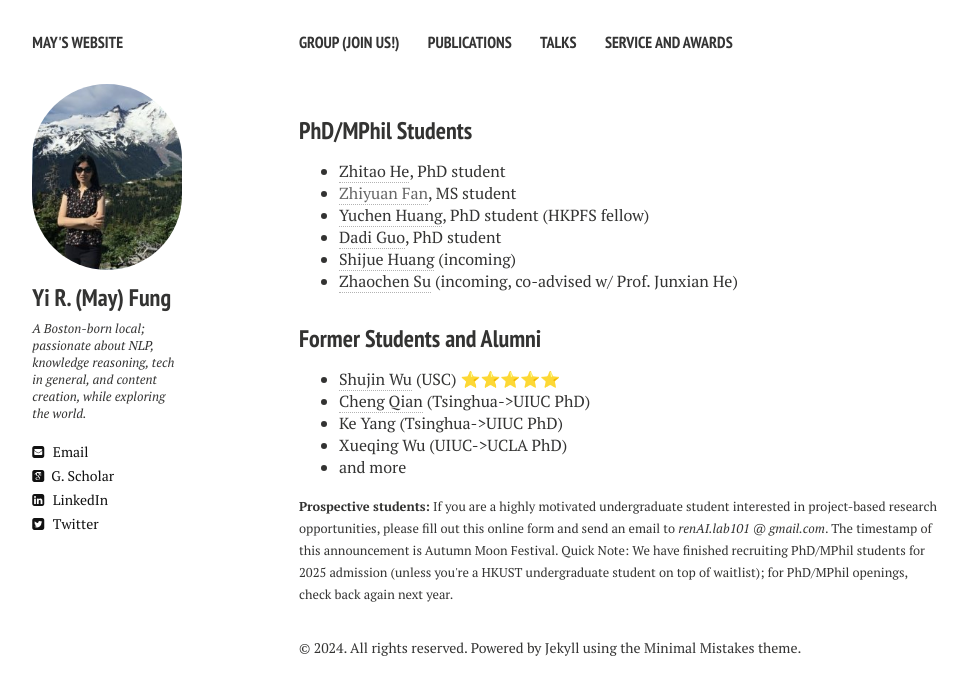
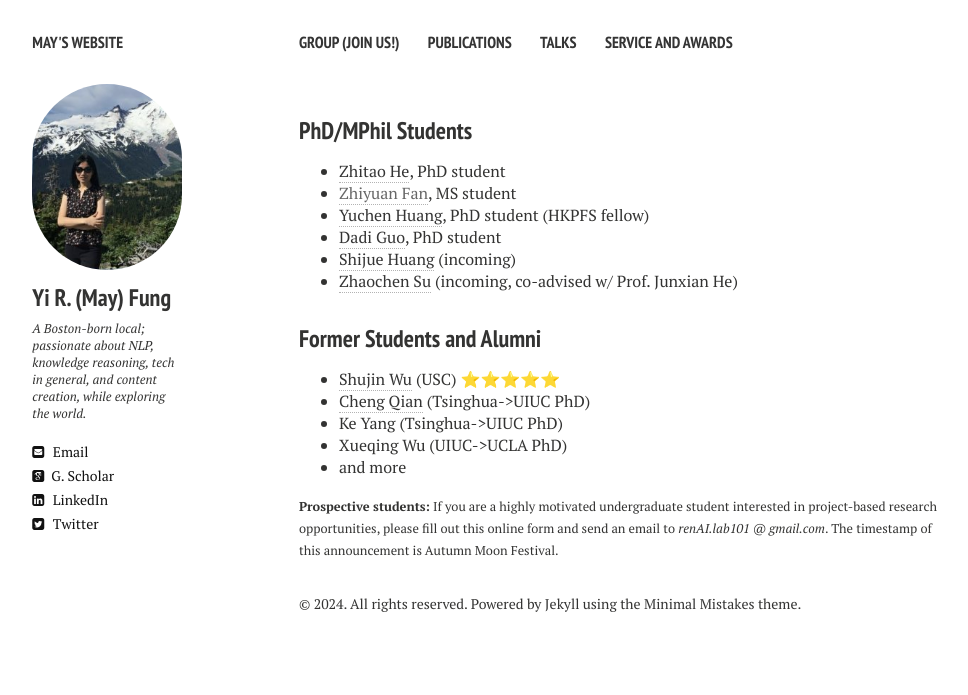
Before and after one commit to mayrfung/mayrfung.github.io, a Jekyll site: the page built from group.md, in a window 1280 px wide. Shown: the top 695 px of the page, without its empty margins (21-989 px from the left). Built offline with Jekyll 4.4.1, drawn with Linux system fonts in a browser that asks for light colours; nearby versions of some CDN libraries.

Commit message:
Update group.html

```diff
--- a/_layouts/group.html
+++ b/_layouts/group.html
@@ -58,7 +58,7 @@
   <li>and more</li>
 </ul>
 
-<small><b>Prospective students:</b> If you are a highly motivated undergraduate student interested in project-based research opportunities, please fill out this <a href="https://forms.gle/eAHKCMVuso9n9AqE7" target="_blank">online form</a> and send an email to <i>renAI.lab101 @ gmail.com</i>. The timestamp of this announcement is Autumn Moon Festival. Quick Note: We have finished recruiting PhD/MPhil students for 2025 admission (unless you're a HKUST undergraduate student on top of waitlist); for PhD/MPhil openings, check back again next year.</small>
+<small><b>Prospective students:</b> If you are a highly motivated undergraduate student interested in project-based research opportunities, please fill out this <a href="https://forms.gle/eAHKCMVuso9n9AqE7" target="_blank">online form</a> and send an email to <i>renAI.lab101 @ gmail.com</i>. The timestamp of this announcement is Autumn Moon Festival.</small>
 
 </div><!-- /.article-wrap -->
     {% if site.disqus_shortname and page.comments %}
```
